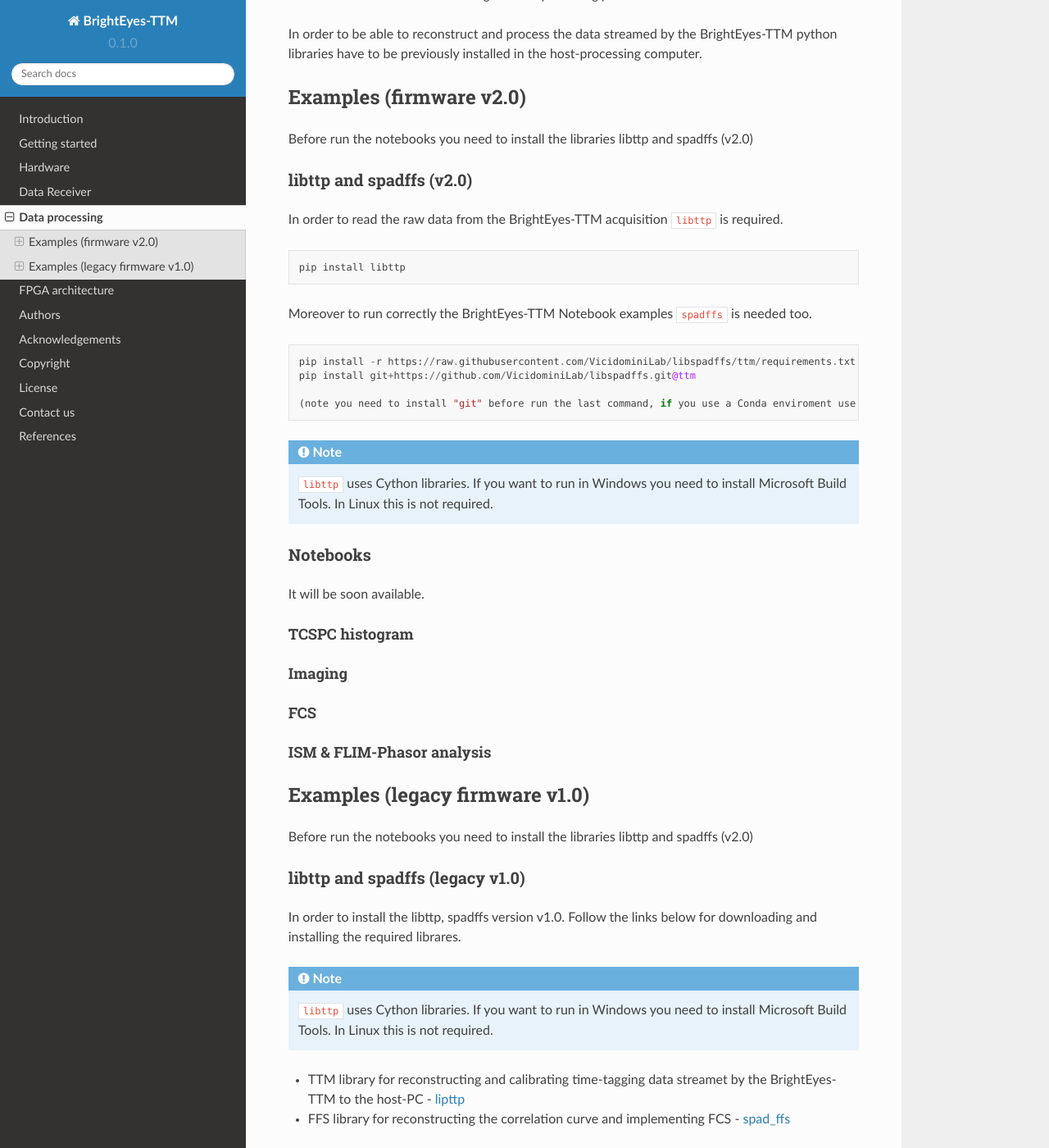
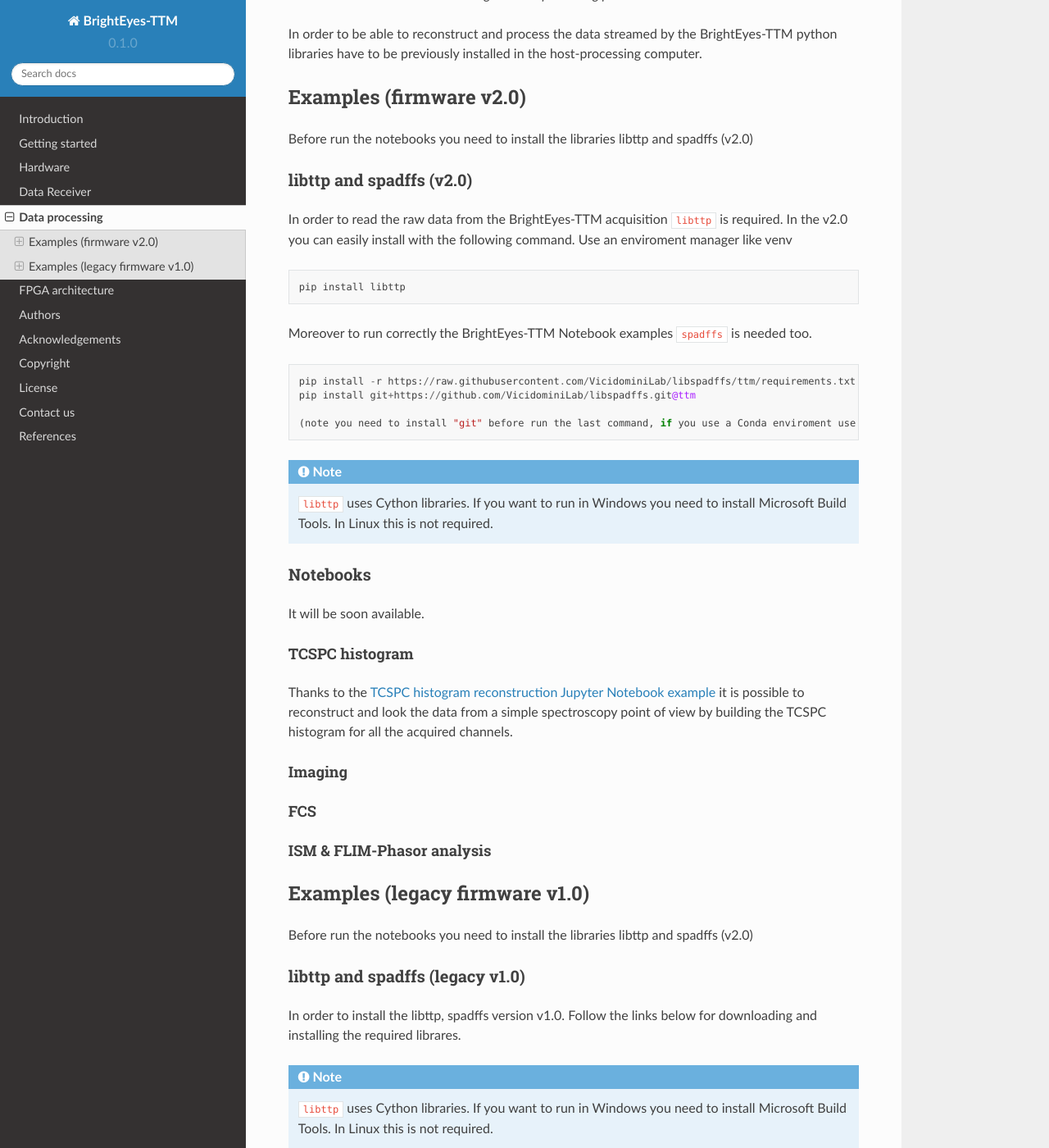
Before and after one commit to mattia-donato/BrightEyes-TTM-docs, a Sphinx documentation site: the page built from docs/source/dataprocessing.md, in a window 1280 px wide and 1400 px high, scrolled down 485 px. Shown: the whole window at 82% size. Built offline with Sphinx 7.4.7 and the Read the Docs theme 2.0.0, drawn with Linux system fonts in a browser that asks for light colours; pages that are not in the unit, such as notebooks, are missing from menus.

Commit message:
Update dataprocessing.md

````diff
--- a/docs/source/dataprocessing.md
+++ b/docs/source/dataprocessing.md
@@ -19,6 +19,7 @@
 
 ### libttp and spadffs (v2.0)
 In order to read the raw data from the BrightEyes-TTM acquisition `libttp` is required.
+In the v2.0 you can easily install with the following command. Use an enviroment manager like venv
 
 ```
 pip install libttp
@@ -40,6 +41,8 @@
 It will be soon available.
 
 #### TCSPC histogram
+
+Thanks to the [TCSPC histogram reconstruction Jupyter Notebook example](https://github.com/VicidominiLab/BrightEyes-TTM/blob/v2.0/notebooks/v2/TCSPC_Histogram_reconstruction.ipynb) it is possible to reconstruct and look the data from a simple spectroscopy point of view by building the TCSPC histogram for all the acquired channels.
 
 #### Imaging
 
````
